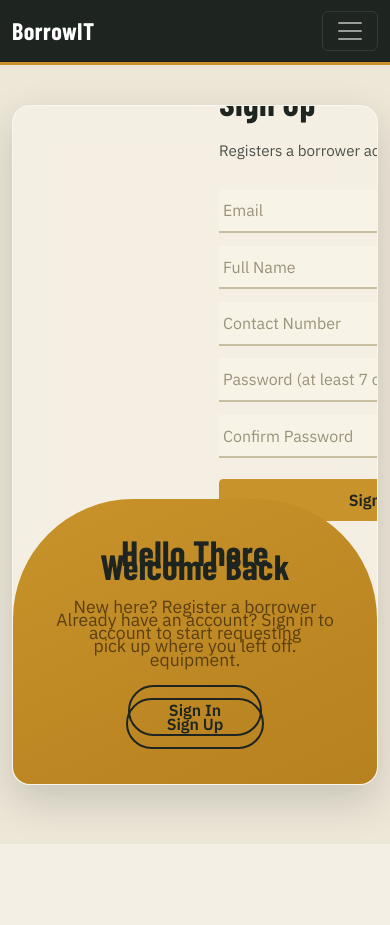
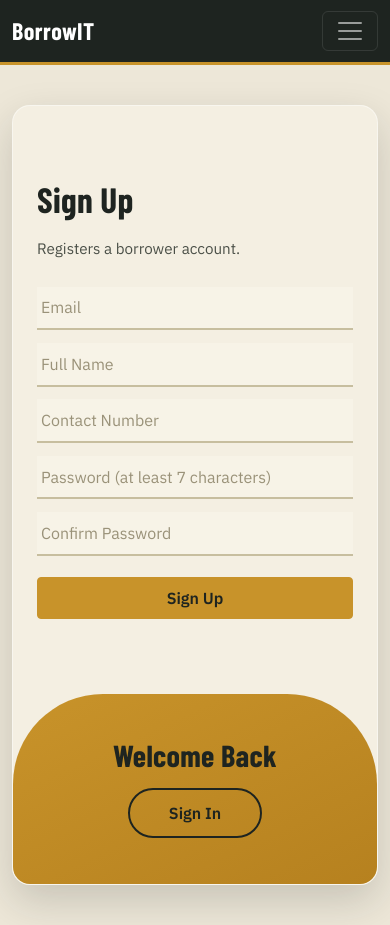
Before and after one commit to Royvil-Domingo/flask-project, a Flask app: page /register in a window 390 px wide. Before the commit the page ends 840 px from the top, so only its background shows below. Run offline with Flask 3, Linux system fonts and the light colour scheme; some libraries are stand-ins or nearby versions.

Commit message:
fixed animation but bugged authentication

```diff
--- a/app/routes/auth.py
+++ b/app/routes/auth.py
@@ -5,7 +5,11 @@ from ..models.user import User
 from ..models.borrower import Borrower
 
 auth = Blueprint('auth', __name__)
-
+def _safe_next(target):
+    """Only allow same-site relative paths (blocks //evil.com and /\\evil.com)."""
+    if not target or not target.startswith('/') or target.startswith('//') or '\\' in target:
+        return None
+    return target
 
 @auth.route('/login', methods=['GET', 'POST'])
 def login():
@@ -25,8 +29,7 @@ def login():
         if user and user.check_password(password):
             login_user(user, remember=True)
             flash(f'Welcome back, {user.first_name}!', category='success')
-            next_page = request.args.get('next')
-            return redirect(next_page or url_for('main.dashboard'))
+            return redirect(_safe_next(request.args.get('next')) or url_for('main.dashboard'))
         else:
             flash('Incorrect email or password.', category='error')
 
@@ -38,8 +41,7 @@ def login():
 def logout():
     logout_user()
     flash('You have been logged out.', category='success')
-    return redirect(url_for('auth.login', active='login'))
-
+    return redirect(url_for('auth.login'))
 
 @auth.route('/register', methods=['GET', 'POST'])
 def register():
--- a/app/static/css/style.css
+++ b/app/static/css/style.css
@@ -285,74 +285,61 @@ input[type="number"], input[type="date"] { font-family: var(--font-mono); }
 .badge.bg-secondary { background: var(--line-soft) !important; color: var(--ink-soft) !important; border-color: var(--line); }
 
 /* ---------------------------------------------------------------
-   Flip auth — single-page sign in / sign up with a sliding,
-   glass-look overlay panel, toggled client-side (see main.js).
-   Both forms exist in the DOM at once; only an actual submit
-   reloads the page.
+   Flip auth — single-page sign in / sign up. One amber panel
+   "morphs" between the two halves (position, width and corner
+   radius all animate together, like PowerPoint's Morph), while the
+   forms and panel text cross-fade. Both forms are always in the
+   DOM; only a real submit reloads the page (see main.js).
    --------------------------------------------------------------- */
 .flip-auth {
+  --morph-time: 0.8s;
+  --morph-ease: cubic-bezier(0.65, 0, 0.35, 1);   /* ease-in-out, like Morph */
+  --shift: 20%;                                    /* how far forms drift while swapping */
+
   position: relative;
   width: 100%;
   max-width: 980px;
   min-height: 560px;
   margin: 2.5rem auto;
   background: rgba(247, 243, 231, 0.7);
-  backdrop-filter: blur(16px);
-  -webkit-backdrop-filter: blur(16px);
   border: 1px solid rgba(255, 255, 255, 0.45);
   border-radius: 28px;
   box-shadow: 0 16px 40px rgba(30, 36, 32, 0.18);
   overflow: hidden;
 }
 
+/* ---- forms: hidden by default, drift + fade in/out ---- */
 .flip-auth__form-container {
   position: absolute;
   top: 0;
-  left: 0;
   width: 50%;
   height: 100%;
+  z-index: 1;
   display: flex;
   align-items: center;
   opacity: 0;
   visibility: hidden;
   pointer-events: none;
-  transition: transform 0.7s cubic-bezier(0.22, 1, 0.36, 1), opacity 0.45s ease, visibility 0.45s ease;
+  transition:
+    transform var(--morph-time) var(--morph-ease),
+    opacity 0.3s ease,
+    visibility 0s linear 0.3s;
 }
 
-.flip-auth__form-container--signin {
-  left: 0;
-  z-index: 2;
+.flip-auth__form-container--signin { left: 0;   transform: translateX(calc(var(--shift) * -1)); }
+.flip-auth__form-container--signup { left: 50%; transform: translateX(var(--shift)); }
+
+/* the form that belongs to the current mode */
+.flip-auth:not(.flip-auth--active) .flip-auth__form-container--signin,
+.flip-auth--active .flip-auth__form-container--signup {
   opacity: 1;
   visibility: visible;
   pointer-events: auto;
   transform: translateX(0);
-}
-
-.flip-auth__form-container--signup {
-  left: 50%;
-  z-index: 1;
-  opacity: 0;
-  visibility: hidden;
-  pointer-events: none;
-  transform: translateX(0);
-}
-
-.flip-auth--active .flip-auth__form-container--signin {
-  left: 0;
-  opacity: 0;
-  visibility: hidden;
-  pointer-events: none;
-  transform: translateX(-100%);
-  z-index: 1;
-}
-
-.flip-auth--active .flip-auth__form-container--signup {
-  left: 50%;
-  opacity: 1;
-  visibility: visible;
-  pointer-events: auto;
-  transform: translateX(0);
-  z-index: 3;
+  transition:
+    transform var(--morph-time) var(--morph-ease),
+    opacity 0.45s ease 0.3s,          /* fades in after the panel has uncovered it */
+    visibility 0s linear 0s;
 }
 
 .flip-auth__form {
@@ -377,50 +364,72 @@ input[type="number"], input[type="date"] { font-family: var(--font-mono); }
   margin-bottom: 0.9rem;
 }
 
+/* ---- the morphing panel ----
+   Anchored with left + right (not transform) so the two edges can
+   travel on slightly different timings. The leading edge moves first
+   and the trailing edge follows 0.14s later, so the panel stretches
+   mid-slide and settles — that's the "morph". Corner radii flip sides
+   at the same time. */
 .flip-auth__toggle-container {
   position: absolute;
   top: 0;
-  left: 0;
-  width: 50%;
-  height: 100%;
+  bottom: 0;
+  left: 50%;                              /* login mode: panel on the right half */
+  right: 0;
+  z-index: 10;
   overflow: hidden;
-  transition: transform 0.75s cubic-bezier(0.22, 1, 0.36, 1), border-radius 0.75s ease;
   border-radius: 140px 0 0 140px;
-  z-index: 10;
+  transition:
+    right var(--morph-time) var(--morph-ease),
+    left var(--morph-time) var(--morph-ease) 0.14s,
+    border-radius var(--morph-time) var(--morph-ease);
 }
 
 .flip-auth--active .flip-auth__toggle-container {
-  left: auto;
-  right: 0;
+  left: 0;                                /* register mode: panel on the left half */
+  right: 50%;
   border-radius: 0 140px 140px 0;
+  transition:
+    left var(--morph-time) var(--morph-ease),
+    right var(--morph-time) var(--morph-ease) 0.14s,
+    border-radius var(--morph-time) var(--morph-ease);
 }
 
 .flip-auth__toggle {
+  position: absolute;
+  inset: 0;
   background: linear-gradient(155deg, var(--amber) 0%, var(--amber-hover) 100%);
-  height: 100%;
-  width: 200%;
-  position: relative;
-  left: 0;
-  transform: translateX(0);
-  transition: transform 0.75s cubic-bezier(0.22, 1, 0.36, 1);
 }
 
-.flip-auth--active .flip-auth__toggle {
-  transform: translateX(-50%);
-}
-
+/* ---- panel text: both blocks stacked, cross-fade ---- */
 .flip-auth__toggle-panel {
   position: absolute;
-  top: 0;
-  width: 50%;
-  height: 100%;
+  inset: 0;
   display: flex;
   flex-direction: column;
   align-items: center;
   justify-content: center;
   text-align: center;
   padding: 0 2.2rem;
-  transition: transform 0.75s cubic-bezier(0.22, 1, 0.36, 1), opacity 0.35s ease;
+  opacity: 0;
+  visibility: hidden;
+  transform: translateY(10px);
+  transition:
+    opacity 0.25s ease,
+    transform 0.25s ease,
+    visibility 0s linear 0.25s;
+}
+
+/* login mode shows "Hello There / Sign Up"; register mode shows "Welcome Back / Sign In" */
+.flip-auth:not(.flip-auth--active) .flip-auth__toggle-panel--right,
+.flip-auth--active .flip-auth__toggle-panel--left {
+  opacity: 1;
+  visibility: visible;
+  transform: translateY(0);
+  transition:
+    opacity 0.4s ease 0.35s,
+    transform 0.4s ease 0.35s,
+    visibility 0s linear 0s;
 }
 
 .flip-auth__toggle-panel h1 {
@@ -437,24 +446,6 @@ input[type="number"], input[type="date"] { font-family: var(--font-mono); }
   max-width: 28ch;
   font-size: 1.1rem;
   line-height: 1.5;
-}
-
-.flip-auth__toggle-panel--left {
-  left: 0;
-  transform: translateX(0);
-}
-
-.flip-auth__toggle-panel--right {
-  right: 0;
-  transform: translateX(100%);
-}
-
-.flip-auth--active .flip-auth__toggle-panel--left {
-  transform: translateX(-100%);
-}
-
-.flip-auth--active .flip-auth__toggle-panel--right {
-  transform: translateX(0);
 }
 
 .flip-auth__ghost-btn {
@@ -474,61 +465,39 @@ input[type="number"], input[type="date"] { font-family: var(--font-mono); }
   transform: translateY(-1px);
 }
 
+/* ---- phones: forms on top, a fixed amber strip below. The strip
+   stays put; only the forms and the strip text swap. ---- */
 @media (max-width: 620px) {
   .flip-auth {
-     min-height: 680px;
-     border-radius: 18px;
+    --shift: 8%;
+    min-height: 780px;
+    border-radius: 18px;
   }
 
-  .flip-auth__form-container {
-     width: 100%;
-     height: 58%;
-     top: 0;
+  .flip-auth__form-container--signin,
+  .flip-auth__form-container--signup {
+    left: 0;
+    width: 100%;
+    height: calc(100% - 190px);
   }
 
-  .flip-auth__toggle-container {
-     top: auto;
-     bottom: 0;
-     left: 0;
-     width: 100%;
-     height: 42%;
-     border-radius: 120px 120px 0 0;
+  .flip-auth__form { padding: 2rem 1.5rem; }
+
+  .flip-auth__toggle-container,
+  .flip-auth--active .flip-auth__toggle-container {
+    top: auto;
+    bottom: 0;
+    left: 0;
+    right: 0;
+    height: 190px;
+    border-radius: 90px 90px 0 0;
+    transition: none;
   }
 
-  .flip-auth--active .flip-auth__toggle-container {
-     border-radius: 120px 120px 0 0;
-  }
-
-  .flip-auth__form {
-     padding: 2rem 1.5rem;
-  }
-
-  .flip-auth__toggle {
-     width: 100%;
-     left: 0;
-     transform: none;
-  }
-
-  .flip-auth--active .flip-auth__toggle {
-     transform: none;
-  }
-
-  .flip-auth__toggle-panel {
-     width: 100%;
-     padding: 0 1.25rem;
-  }
-
-  .flip-auth__toggle-panel--left,
-  .flip-auth__toggle-panel--right {
-     transform: none;
-  }
-
-  .flip-auth--active .flip-auth__toggle-panel--left,
-  .flip-auth--active .flip-auth__toggle-panel--right {
-     transform: none;
-  }
+  .flip-auth__toggle-panel { padding: 0 1.25rem; }
+  .flip-auth__toggle-panel h1 { font-size: 1.9rem; margin-bottom: 1rem; }
+  .flip-auth__toggle-panel p { display: none; }
 }
-
 /* ---------------------------------------------------------------
    Misc
    --------------------------------------------------------------- */
--- a/app/static/js/main.js
+++ b/app/static/js/main.js
@@ -95,39 +95,39 @@ function guardBorrowQuantity() {
   quantityInput.addEventListener('input', check);
 }
 
-/* On the sign-in/sign-up page, toggle the flip-auth--active class to
-   slide the overlay panel and swap which form is visible. Both forms
-   are already in the DOM — this never navigates; only an actual
-   submit does. */
-function applyAuthMode(container, mode) {
-  const isRegister = mode === 'register';
-  container.classList.toggle('flip-auth--active', isRegister);
-  container.dataset.mode = mode;
-
-  const toLogin = document.getElementById('flipToLogin');
-  const toRegister = document.getElementById('flipToRegister');
-
-  if (toLogin) {
-   toLogin.setAttribute('aria-pressed', String(!isRegister));
-  }
-  if (toRegister) {
-   toRegister.setAttribute('aria-pressed', String(isRegister));
-  }
-}
-
+/* On the sign-in/sign-up page, flip the container's mode class and let
+   the CSS morph the panel. Both forms are already in the DOM, so this
+   never navigates; only a real submit does. */
 function initAuthToggle() {
   const container = document.getElementById('authContainer');
   if (!container) return;
 
   const toLogin = document.getElementById('flipToLogin');
   const toRegister = document.getElementById('flipToRegister');
+  const signinForm = container.querySelector('.flip-auth__form-container--signin form');
+  const signupForm = container.querySelector('.flip-auth__form-container--signup form');
+  const reduceMotion = window.matchMedia('(prefers-reduced-motion: reduce)');
 
-  applyAuthMode(container, container.dataset.mode || 'login');
+  const setMode = (mode) => {
+    if (container.dataset.mode === mode) return;
 
-  if (toRegister) {
-   toRegister.addEventListener('click', () => applyAuthMode(container, 'register'));
-  }
-  if (toLogin) {
-   toLogin.addEventListener('click', () => applyAuthMode(container, 'login'));
-  }
+    const isRegister = mode === 'register';
+    const form = isRegister ? signupForm : signinForm;
+
+    container.classList.toggle('flip-auth--active', isRegister);
+    container.dataset.mode = mode;
+    document.title = isRegister ? 'Sign Up' : 'Sign In';
+
+    // keep the address bar honest (refresh lands on the same side)
+    history.replaceState({ mode }, '', form.getAttribute('action'));
+
+    // move the cursor into the form that just appeared, after the morph
+    setTimeout(() => {
+      const first = form.querySelector('input');
+      if (first) first.focus({ preventScroll: true });
+    }, reduceMotion.matches ? 0 : 450);
+  };
+
+  if (toRegister) toRegister.addEventListener('click', () => setMode('register'));
+  if (toLogin) toLogin.addEventListener('click', () => setMode('login'));
 }
--- a/app/templates/auth/auth.html
+++ b/app/templates/auth/auth.html
@@ -4,8 +4,7 @@
 <div class="flip-auth{{ ' flip-auth--active' if active == 'register' else '' }}" id="authContainer" data-mode="{{ active }}">
 
     <div class="flip-auth__form-container flip-auth__form-container--signup">
-        <form method="POST" action="{{ url_for('auth.register') }}" class="flip-auth__form">
-            <h1>Sign Up</h1>
+        <form method="POST" action="{{ url_for('auth.login', next=request.args.get('next')) }}" class="flip-auth__form">            <h1>Sign Up</h1>
             <p class="flip-auth__hint">Registers a borrower account.</p>
 
             <label class="visually-hidden" for="reg-email">Email</label>
```
